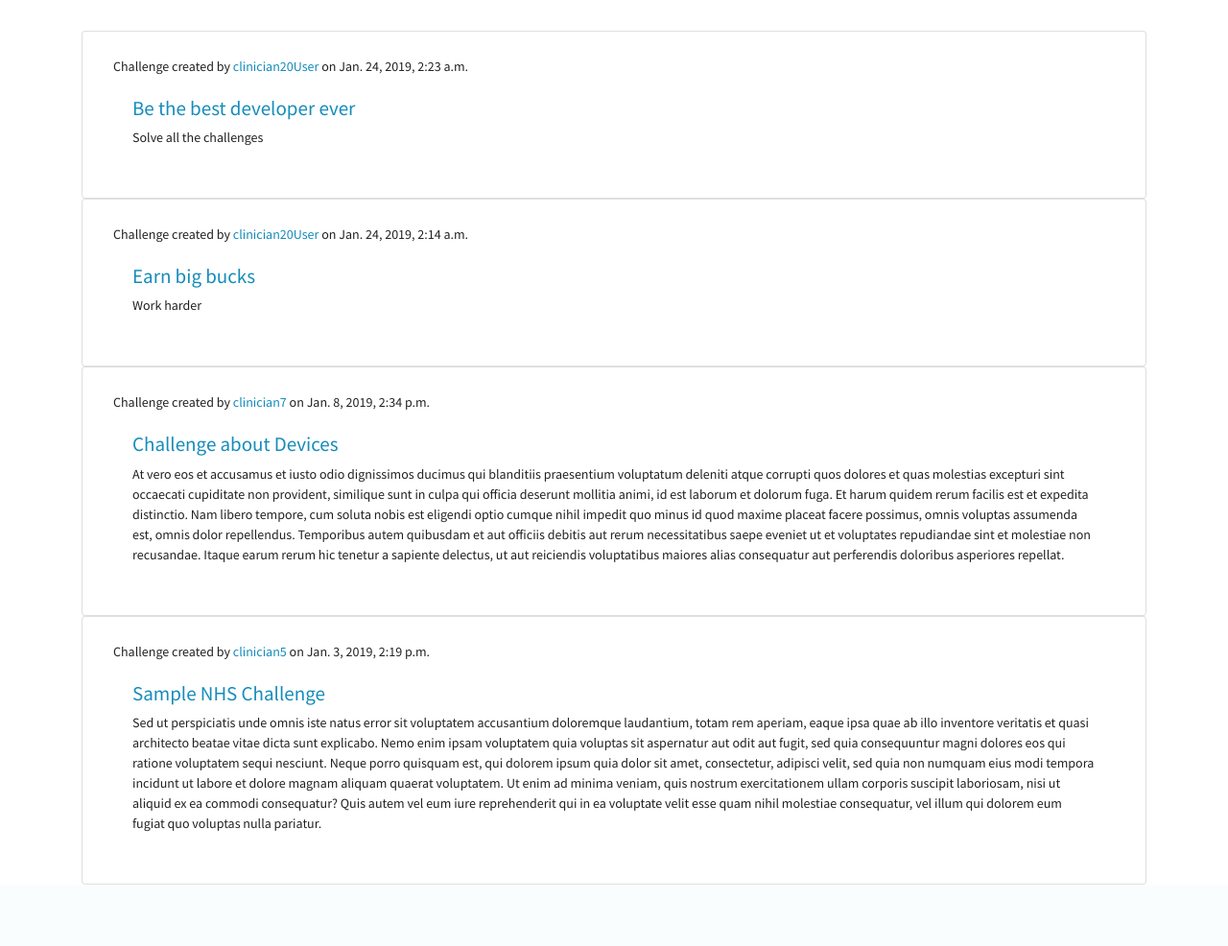
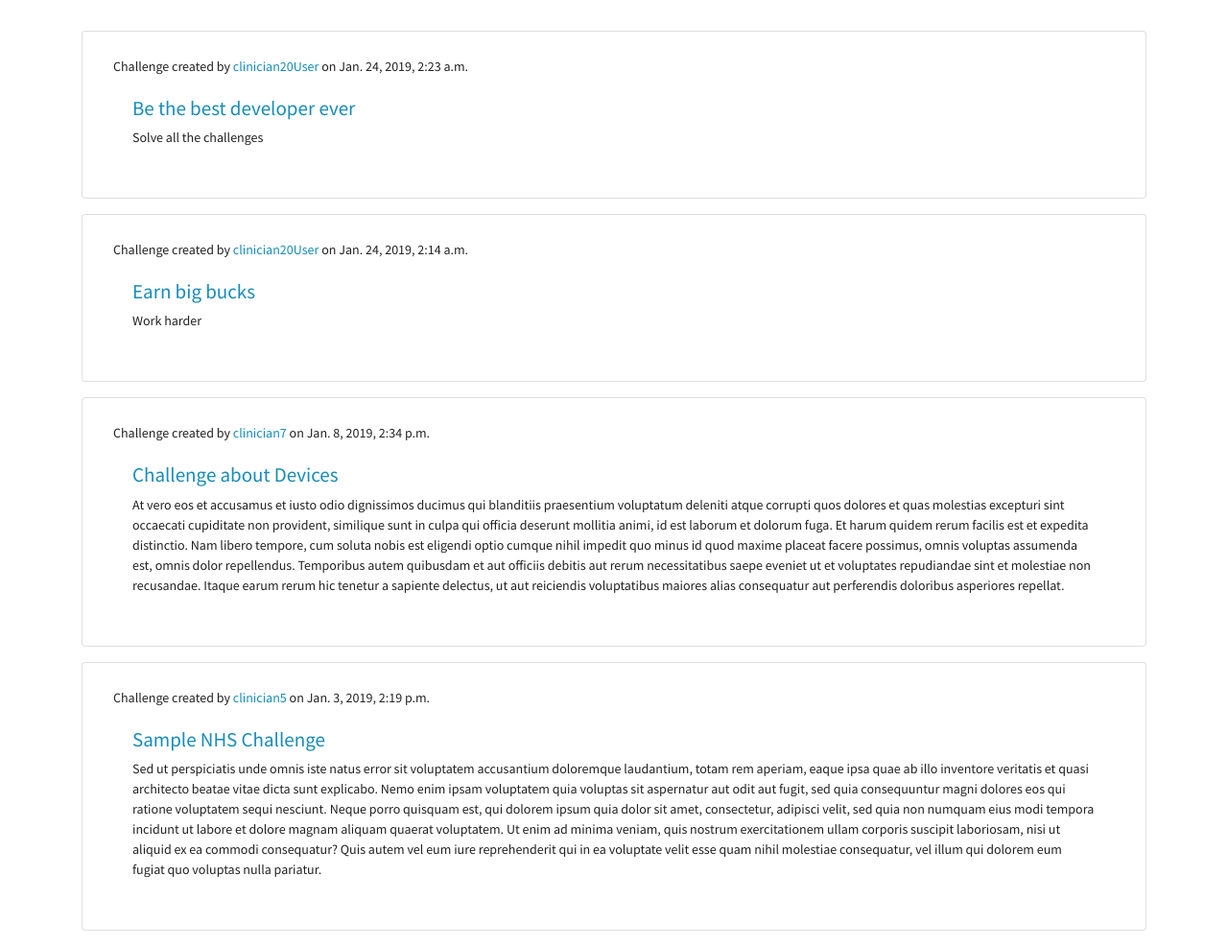
Before and after one commit to Hem1sphere/COMP0016T12, a Django app: page /challenges/ in a window 1280 px wide. Shown: the part 57-1043 px from the top of the page at 96% size. Before the commit the page ends 979 px from the top, so only its background shows below. Run offline with Django 3.2, Linux system fonts and the light colour scheme; data comes from the database, SQL or seed files in the repository; some libraries are stand-ins or nearby versions.

Commit message:
adjust margin for challenge cards

```diff
--- a/challenges/templates/challenges/challenge_list.html
+++ b/challenges/templates/challenges/challenge_list.html
@@ -6,7 +6,7 @@
       {% block content %}
     {% for challenge in challenges %}
 
-        <div class="card" style="padding: 2rem">
+        <div class="card mb-3" style="padding: 2rem">
       <div class="card-subtitle">Challenge created by <a href="
             {% if user == challenge.clinician.user %}
                 {% url 'profile'%}
--- a/solutions/templates/solutions/solution_list.html
+++ b/solutions/templates/solutions/solution_list.html
@@ -5,7 +5,7 @@
         {% block content %}
             {% for solution in solutions %}
 
-                <div class="card" style="padding: 2rem">
+                <div class="card mb-3" style="padding: 2rem">
                     <div class="card-subtitle">Solution created by <a href="
             {% if user == solution.developer.user %}
                 {% url 'profile'%}
```
